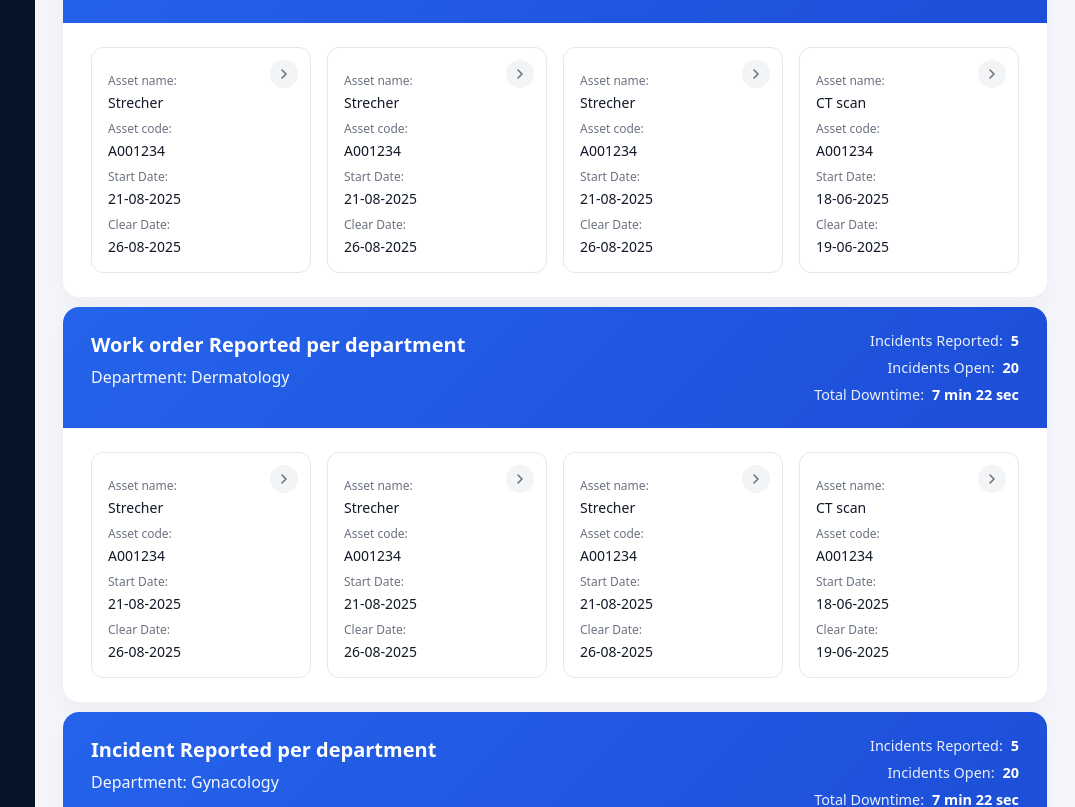
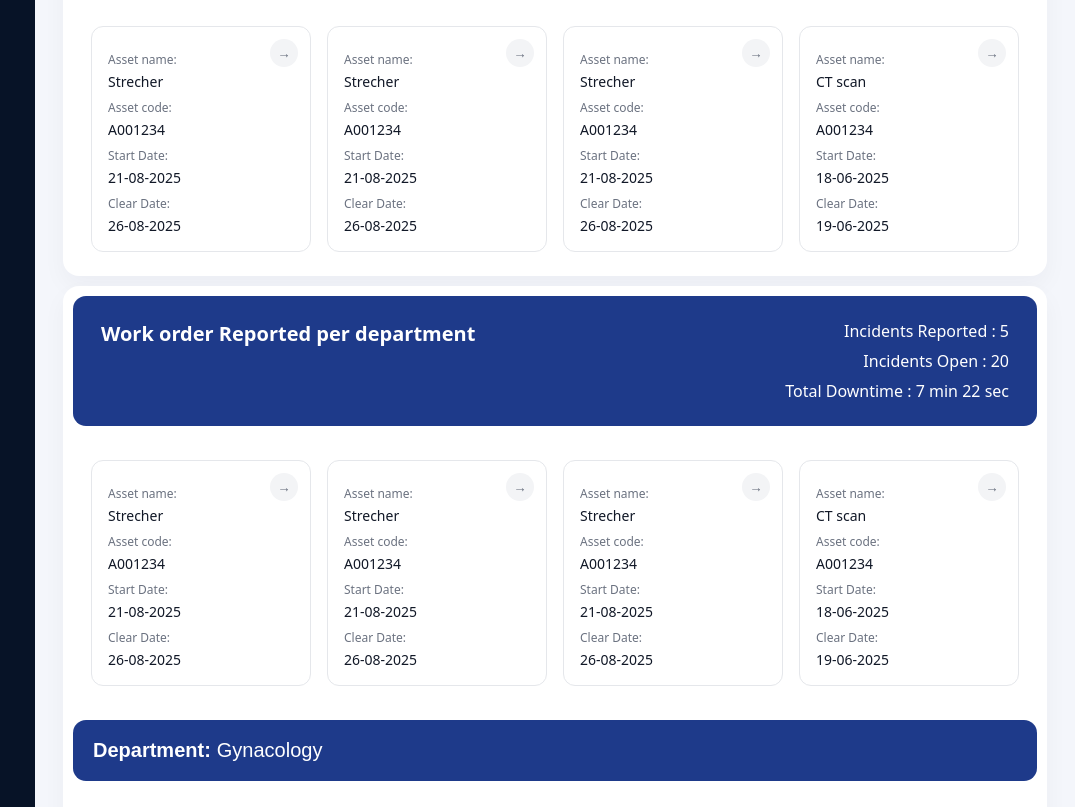
Before and after one commit to darshan-rajashekara/proteger-assignment, a React (Vite) app: page / in a window 1280 px wide. Shown: the part 1880-2687 px from the top of the page, without its empty margins (205-1280 px from the left). Built offline with nearby package versions, Linux system fonts and the light colour scheme.

Commit message:
Incident Reported per department and Work order Reported per department card fixed

```diff
--- a/src/components/DepartmentSection.jsx
+++ b/src/components/DepartmentSection.jsx
@@ -1,52 +1,52 @@
 const DepartmentSection = ({
   title,
-  department,
-  type = 'incident', // 'incident' or 'workorder'
+  departments = [],
+  type = "incident",
   incidentsReported = 5,
   incidentsOpen = 20,
-  totalDowntime = '7 min 22 sec',
-  assets = []
+  totalDowntime = "7 min 22 sec",
 }) => {
   const defaultAssets = [
-    { name: 'Strecher', code: 'A001234', startDate: '21-08-2025', clearDate: '26-08-2025' },
-    { name: 'Strecher', code: 'A001234', startDate: '21-08-2025', clearDate: '26-08-2025' },
-    { name: 'Strecher', code: 'A001234', startDate: '21-08-2025', clearDate: '26-08-2025' },
-    { name: 'CT scan', code: 'A001234', startDate: '18-06-2025', clearDate: '19-06-2025' },
+    { name: "Strecher", code: "A001234", startDate: "21-08-2025", clearDate: "26-08-2025" },
+    { name: "Strecher", code: "A001234", startDate: "21-08-2025", clearDate: "26-08-2025" },
+    { name: "Strecher", code: "A001234", startDate: "21-08-2025", clearDate: "26-08-2025" },
+    { name: "CT scan", code: "A001234", startDate: "18-06-2025", clearDate: "19-06-2025" },
   ];
 
-  const displayAssets = assets.length > 0 ? assets : defaultAssets;
+  const headerBg = type === "incident" ? "#56ABF8" : "#1E3A8A";
 
   return (
     <section className="department-section">
-      <div className="department-header">
-        <div className="department-header-left">
+      {/* MAIN HEADER */}
+      <div className="department-header" style={{ backgroundColor: headerBg }}>
         <h2 className="department-title">{title}</h2>
-          <p className="department-name">Department: {department}</p>
-        </div>
+
         <div className="department-header-right">
-          <div className="department-stat">
-            <span className="stat-label">Incidents Reported:</span>
-            <span className="stat-value">{incidentsReported}</span>
-          </div>
-          <div className="department-stat">
-            <span className="stat-label">Incidents Open:</span>
-            <span className="stat-value">{incidentsOpen}</span>
-          </div>
-          <div className="department-stat">
-            <span className="stat-label">Total Downtime:</span>
-            <span className="stat-value">{totalDowntime}</span>
-          </div>
+          <div>Incidents Reported : {incidentsReported}</div>
+          <div>Incidents Open : {incidentsOpen}</div>
+          <div>Total Downtime : {totalDowntime}</div>
         </div>
       </div>
 
+      {/* DEPARTMENTS */}
+      {departments.map((dept, deptIndex) => (
+        <div key={deptIndex}>
+          {/* SHOW STRIP ONLY FOR SECOND DEPARTMENT */}
+          {deptIndex === 1 && (
+            <div
+              className="department-radiology"
+              style={{ backgroundColor: headerBg }}
+            >
+              <span className="dep-label">Department:</span>
+              <span className="dep-value">{dept.name}</span>
+            </div>
+          )}
+
           <div className="department-cards">
-        {displayAssets.map((asset, index) => (
+            {defaultAssets.map((asset, index) => (
               <div key={index} className="department-card">
-            <button className="card-nav-btn" aria-label="View details">
-              <svg width="20" height="20" viewBox="0 0 20 20" fill="none" xmlns="http://www.w3.org/2000/svg">
-                <path d="M7.5 5L12.5 10L7.5 15" stroke="currentColor" strokeWidth="2" strokeLinecap="round" strokeLinejoin="round"/>
-              </svg>
-            </button>
+                <button className="card-nav-btn">→</button>
+
                 <div className="card-content">
                   <div className="card-row">
                     <span className="card-label">Asset name:</span>
@@ -56,22 +56,20 @@ const DepartmentSection = ({
                     <span className="card-label">Asset code:</span>
                     <span className="card-value">{asset.code}</span>
                   </div>
-              {asset.startDate && (
                   <div className="card-row">
                     <span className="card-label">Start Date:</span>
                     <span className="card-value">{asset.startDate}</span>
                   </div>
-              )}
-              {asset.clearDate && (
                   <div className="card-row">
                     <span className="card-label">Clear Date:</span>
                     <span className="card-value">{asset.clearDate}</span>
                   </div>
-              )}
                 </div>
               </div>
             ))}
           </div>
+        </div>
+      ))}
     </section>
   );
 };
--- a/src/pages/ReportsPage.jsx
+++ b/src/pages/ReportsPage.jsx
@@ -57,23 +57,20 @@ const ReportsPage = () => {
             <WorkOrderChartSection />
             <DepartmentSection
               title="Incident Reported per department"
-              department="Anesthesiology"
               type="incident"
+              departments={[
+                { name: "Anesthesiology" },
+                { name: "Radiology" },
+              ]}
             />
-            <DepartmentSection
-              title="Incident Reported per department"
-              department="Radiology"
-              type="incident"
-            />
+
             <DepartmentSection
               title="Work order Reported per department"
-              department="Dermatology"
               type="workorder"
-            />
-            <DepartmentSection
-              title="Incident Reported per department"
-              department="Gynacology"
-              type="incident"
+              departments={[
+                { name: "Dermatology" },
+                { name: "Gynacology" },
+              ]}
             />
           </div>
         </main>
--- a/src/styles/global.css
+++ b/src/styles/global.css
@@ -1058,13 +1058,15 @@ body {
 }
 
 .department-header {
-  background: linear-gradient(135deg, #2563eb, #1d4ed8);
+  background: #56ABF8;
   color: #ffffff;
   padding: 1.5rem 1.75rem;
   display: flex;
   justify-content: space-between;
   align-items: flex-start;
   gap: 2rem;
+  border-radius: 13px;
+  margin: 10px;
 }
 
 .department-header-left {
@@ -1098,6 +1100,41 @@ body {
   align-items: center;
   gap: 0.5rem;
   font-size: 0.9rem;
+}
+
+.department-radiology {
+  background: #56ABF8;
+  height: 61px;
+  border-radius: 13px;
+  margin: 10px;
+  display: flex;
+  align-items: center;
+  padding: 0 20px;
+  gap: 6px;
+}
+
+.dep-label {
+  margin: 0;
+  color: #ffffff;
+  font-family: "Poppins", sans-serif;
+  font-size: 20px;
+  font-weight: 600;
+}
+
+.dep-value {
+  margin: 0;
+  color: #ffffff;
+  font-family: "Poppins", sans-serif;
+  font-size: 20px;
+  font-weight: 400;
+}
+
+.department-section.incident .department-header {
+  background: #56ABF8;
+}
+
+.department-section.workorder .department-header {
+  background: #1E3A8A;
 }
 
 .stat-label {
```
Lines whose indentation alone changed are shown as unchanged.
